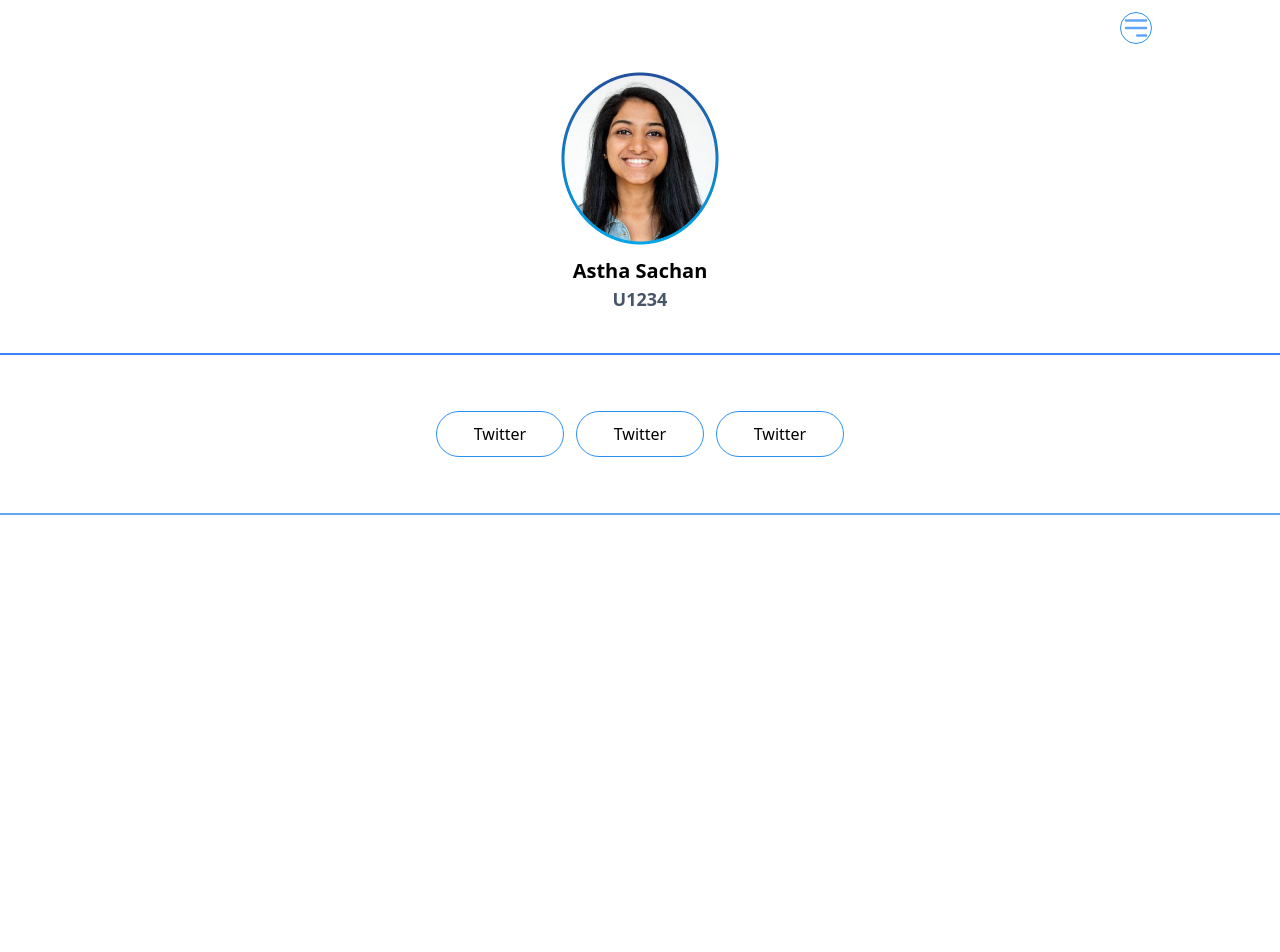
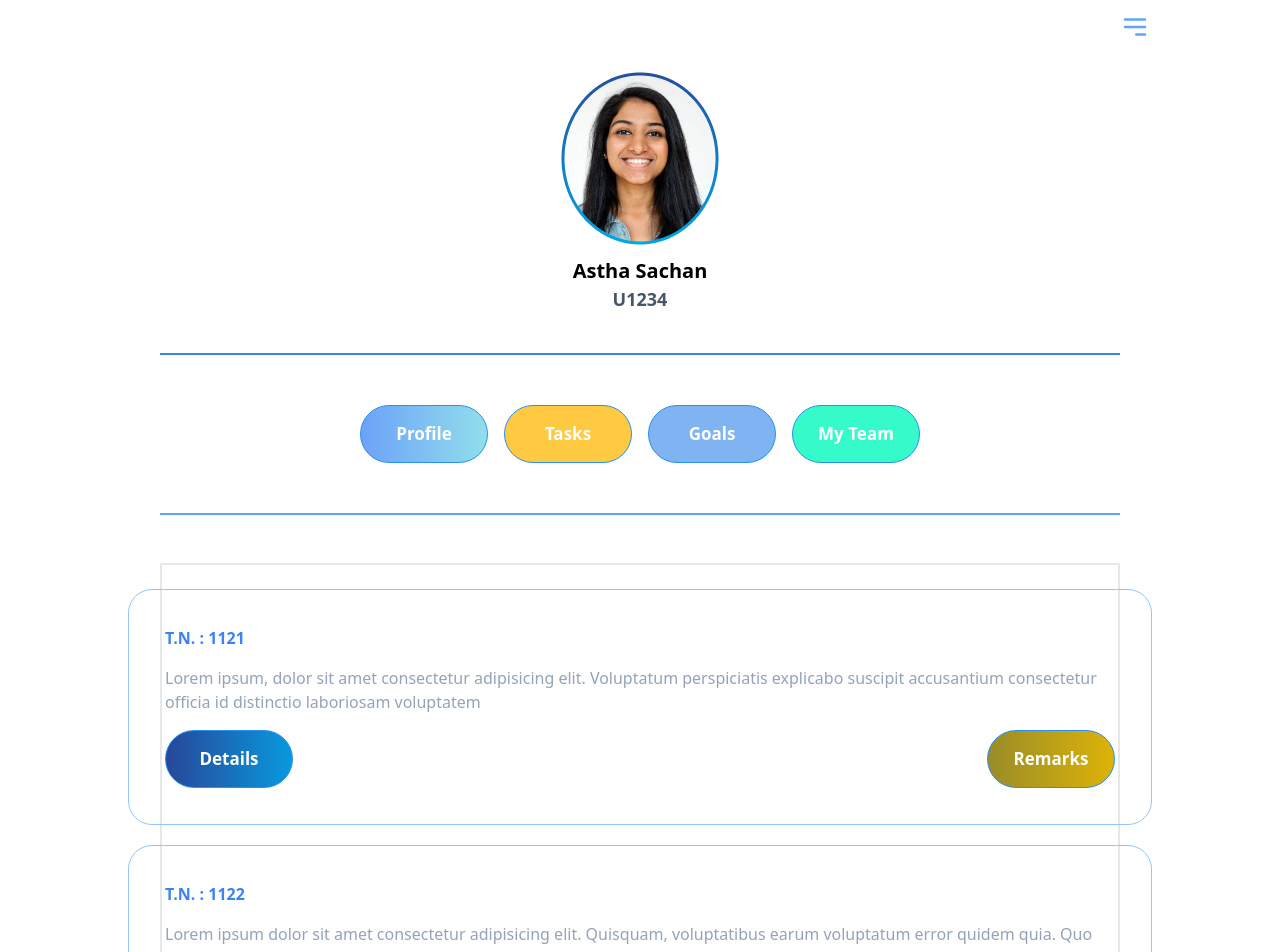
Before and after one commit to shamshadhusain3/TaskFlow, a React (Vite) app: page /dashboard in a window 1280 px wide. Shown: the top 952 px of the page. Before the commit the page ends 800 px from the top, so only its background shows below. Built offline with nearby package versions, Linux system fonts and the light colour scheme.

Commit message:
added taskcard, task section and profile section

```diff
--- a/src/App.jsx
+++ b/src/App.jsx
@@ -4,7 +4,7 @@ import './App.css'
 
 import LandingPage from './components/landingPage/LandingPage'
 import { BrowserRouter, Route, Routes } from 'react-router-dom'
-import Dashboard from './components/Dashboard'
+import Dashboard from './components/task/dashboard/Dashboard'
 
 
 
@@ -14,11 +14,13 @@ function App() {
 
   return (
    <BrowserRouter>
+   <main className='md:mx-11 xl:mx-40'>
    <Routes>
-    <Route path="/" element={<LandingPage />} />
+   <Route path="/" element={<LandingPage />} />
     <Route path="/dashboard" element={<Dashboard />} />
     {/* <Route path="/contact" element={<ContactPage />} /> */}
    </Routes>
+   </main>
 
    </BrowserRouter>
   )
--- a/src/components/Dashboard.jsx
+++ /dev/null
@@ -1,46 +0,0 @@
-import React from 'react'
-import Navbar from './header/Navbar'
-import Header from './header/Header'
-import { Button } from './ui/miniComponents/button/Button'
-
-function Dashboard() {
-  return (
-    <div>
-        <Header navTitle='Dashboard'/>
-        <Navbar/>
-        <div className="container">
-            <div className="user-detail h-1/3 w-full p-10 flex flex-col gap-3 items-center justify-center mt-[2rem] border-b-2 border-blue-500">
-                <div className="img">
-                <img src="images/userImage.png" alt="userPhoto" />
-                </div>
-                <div className="userDetail flex flex-col justify-center items-center">
-                  <h1 className='user-name font-bold text-xl '>Astha Sachan</h1>
-                  <h1 className="user-id text-slate-600 font-semibold text-lg">U1234</h1>
-                  </div>
-            </div>
-            <div className="buttonSection h-[20vh] w-full border-b-2 border-blue-400 btn-container flex justify-center items-center gap-3">
-
-                <Button
-                //  text="Profile"
-                // bg="bg-blue-300"
-                // border="border-blue-500"
-                />
-                <Button
-                //  text="Profile"
-                // bg="bg-blue-300"
-                // border="border-blue-500"
-                />
-                <Button
-                //  text="Profile"
-                // bg="bg-blue-300"
-                // border="border-blue-500"
-                />
-
-
-            </div>
-        </div>
-    </div>
-  )
-}
-
-export default Dashboard
--- a/src/components/header/Navbar.jsx
+++ b/src/components/header/Navbar.jsx
@@ -1,6 +1,7 @@
 import React, { useEffect, useState } from "react";
 import { HiOutlineMenuAlt3, HiOutlineX } from "react-icons/hi";
 import Header from "./Header";
+import { StyleButton } from "../ui/miniComponents/button/StyleButton";
 
 function Navbar() {
   const [isRightHanded, setisRightHanded] = useState(false);
@@ -66,6 +67,7 @@ function Navbar() {
           </ul>
         </div>
         <div className={`btn flex pb-4  ${isRightHanded ? 'justify-end' : 'justify-start'} px-4`}>
+
           <button
             className="px-[14px] py-[10px] bg-white rounded-md"
             onClick={() => setisRightHanded(!isRightHanded)}
--- a/src/components/landingPage/LandingPage.jsx
+++ b/src/components/landingPage/LandingPage.jsx
@@ -14,7 +14,7 @@ import EyeContainer from '../ui/EyeContainer'
 
 function LandingPage() {
   return (
-    <main className='md:mx-11 xl:mx-40' >
+    <div  >
   <Header navTitle="TaskFlow" />
 
 
@@ -54,7 +54,7 @@ function LandingPage() {
 
 {/* Footer */}
 <Footer/>
-   </main>
+   </div>
   )
 }
 
--- /dev/null
+++ b/src/components/task/TaskCard.jsx
@@ -0,0 +1,32 @@
+import React from 'react'
+import { StyleButton } from '../ui/miniComponents/button/StyleButton'
+
+function TaskCard({taskNo,description}) {
+  return (
+    <div className='w-[80vw]  border border-blue-300 rounded-3xl p-9 flex flex-col gap-4' >
+        <div className="taskNo font-semibold">
+            <h1 className="text-blue-500">T.N. : <span>{taskNo}</span></h1>
+        </div>
+        <div className="taskDescription text-slate-400">
+            {description}
+        </div>
+        <div className="taskBtn flex gap-4 justify-between items-center  md:gap-4  ">
+             <StyleButton
+                bg='bg-gradient-to-r from-[#284799] to-[#0899DE]'
+                 text="Details"
+                hover="yellow"
+                border="border-['#996F03']"
+                />
+                <StyleButton
+                    bg='bg-gradient-to-r from-[#998C28] to-[#DEB308]'
+                 text="Remarks"
+                hover="green"
+                border="border-['#0DA882']"
+                />
+             </div>
+
+    </div>
+  )
+}
+
+export default TaskCard
--- /dev/null
+++ b/src/components/task/dashboard/Dashboard.jsx
@@ -0,0 +1,68 @@
+import React from 'react'
+import Navbar from '../../header/Navbar'
+import Header from '../../header/Header'
+import { StyleButton } from '../../ui/miniComponents/button/StyleButton'
+import TaskCard from '../TaskCard'
+import Task from './Task'
+import UpcomingEvents from './UpcomingEvents'
+import Profile from './Profile'
+
+function Dashboard() {
+  return (
+    <div>
+        <Header navTitle='Dashboard'/>
+        <Navbar/>
+        <div className="container">
+            <div className="user-detail h-1/3 w-full p-10 flex flex-col gap-3 items-center justify-center mt-[2rem] border-b-2 border-blue-500">
+                <div className="img">
+                <img src="images/userImage.png" alt="userPhoto" />
+                </div>
+                <div className="userDetail flex flex-col justify-center items-center">
+                  <h1 className='user-name font-bold text-xl '>Astha Sachan</h1>
+                  <h1 className="user-id text-slate-600 font-semibold text-lg">U1234</h1>
+                  </div>
+            </div>
+            <div className="buttonSection h-[20vh] w-full border-b-2 border-blue-400 btn-container flex justify-center items-center flex-wrap gap-x-4">
+
+
+             <div className="flex gap-4 md:gap-4">
+             <StyleButton
+                bg='bg-light-blue-gradient'
+                 text="Profile"
+                hover="blue"
+                border="border-['#254898']"
+                />
+                <StyleButton
+                    bg='bg-[#FFCA42]'
+                 text="Tasks"
+                hover="sky"
+                border="border-['#186AB5']"
+                />
+             </div>
+             <div className="flex gap-4 md:gap-4">
+             <StyleButton
+                bg='bg-[#7FB3F1]'
+                 text="Goals"
+                hover="yellow"
+                border="border-['#996F03']"
+                />
+                <StyleButton
+                    bg='bg-[#35FBCB]'
+                 text="My Team"
+                hover="green"
+                border="border-['#0DA882']"
+                />
+             </div>
+
+
+            </div>
+        </div>
+        <Task/>
+        <Profile/>
+        <UpcomingEvents/>
+
+    </div>
+  )
+}
+
+export default Dashboard
--- /dev/null
+++ b/src/components/task/dashboard/Profile.jsx
@@ -0,0 +1,27 @@
+import React from 'react'
+
+function Profile() {
+  return (
+    <div className="p-8">
+  <div className="max-w-sm mx-auto bg-card rounded-lg shadow-lg p-6">
+  <div className="flex items-center mb-4">
+    <img className="w-16 h-16 rounded-full mr-4" src="https://placehold.co/64x64" alt="Profile Picture" />
+    <div>
+      <h2 className="text-lg font-semibold text-foreground">Profile</h2>
+      <button className="bg-secondary text-secondary-foreground hover:bg-secondary/80 text-sm px-2 py-1 rounded">Update Pic</button>
+    </div>
+  </div>
+  <div className="text-muted-foreground mb-2">
+    <p><strong>Name:</strong> Astha Sachan</p>
+    <p><strong>EmpId:</strong> U2325</p>
+    <p><strong>Email:</strong> sachan***@gmail.com</p>
+    <p><strong>Password:</strong> U2325</p>
+    <p><strong>Phone:</strong> 885*****22</p>
+  </div>
+  <button className="bg-primary text-primary-foreground hover:bg-primary/80 w-full py-2 rounded">Update</button>
+</div>
+  </div>
+  )
+}
+
+export default Profile
--- /dev/null
+++ b/src/components/task/dashboard/Task.jsx
@@ -0,0 +1,21 @@
+import React from 'react'
+import TaskCard from '../TaskCard'
+
+function Task() {
+  return (
+    <div className="card-container flex flex-col justify-center items-center mt-12 gap-5 border-2 border-b-blue-500 mb-5 py-6">
+          <TaskCard
+          taskNo='1121'
+          description='Lorem ipsum, dolor sit amet consectetur adipisicing elit. Voluptatum perspiciatis explicabo suscipit accusantium consectetur officia id distinctio laboriosam voluptatem '
+          />
+          <TaskCard
+          taskNo='1122'
+          description='Lorem ipsum dolor sit amet consectetur adipisicing elit. Quisquam, voluptatibus earum voluptatum error quidem quia. Quo perspiciatis, quisquam voluptatum nobis veniam minus.'
+          />
+
+
+        </div>
+  )
+}
+
+export default Task
--- /dev/null
+++ b/src/components/task/dashboard/UpcomingEvents.jsx
@@ -0,0 +1,28 @@
+import React from 'react';
+
+const events = [
+  { id: 1, title: 'React Conference', date: '2024-09-15', location: 'San Francisco, CA' },
+  { id: 2, title: 'Tailwind CSS Workshop', date: '2024-10-05', location: 'New York, NY' },
+  { id: 3, title: 'JavaScript Summit', date: '2024-11-20', location: 'Austin, TX' },
+];
+
+const UpcomingEvents = () => {
+  return (
+    <div className="max-w-4xl mx-auto p-6 text-blue-500">
+      <h2 className="text-2xl font-bold mb-4">Upcoming Events</h2>
+      <div className="bg-white shadow-md rounded-lg overflow-hidden">
+        <ul className="divide-y divide-gray-200">
+          {events.map(event => (
+            <li key={event.id} className="p-4 hover:bg-gray-100 transition">
+              <h3 className="text-lg font-semibold">{event.title}</h3>
+              <p className="text-gray-600">{new Date(event.date).toLocaleDateString()}</p>
+              <p className="text-gray-500">{event.location}</p>
+            </li>
+          ))}
+        </ul>
+      </div>
+    </div>
+  );
+};
+
+export default UpcomingEvents;
--- a/src/components/ui/miniComponents/button/Button.jsx
+++ b/src/components/ui/miniComponents/button/StyleButton.jsx
@@ -1,14 +1,15 @@
-import React from 'react';
-import "./button.css"
+import React, { useState } from 'react';
+import "./style-button.css"
 
-export const Button = () => {
+export const StyleButton = ({text,bg,border,hover}) => {
+  const [isBtnWhite, setisBtnWhite] = useState(true)
   return (
     /* From Uiverse.io by mrhyddenn */
-<button className='w-32 flex justify-center items-center'>
+<button className={`w-32 flex justify-center items-center newBtn rounded-full ${bg} ${hover}   hover:${border} hover:border group  `}>
     {/* <svg viewBox="0 0 16 16" className="bi bi-twitter p-5" fill="currentColor" height="18" width="18" xmlns="http://www.w3.org/2000/svg">
         <path d="M5.026 15c6.038 0 9.341-5.003 9.341-9.334 0-.14 0-.282-.006-.422A6.685 6.685 0 0 0 16 3.542a6.658 6.658 0 0 1-1.889.518 3.301 3.301 0 0 0 1.447-1.817 6.533 6.533 0 0 1-2.087.793A3.286 3.286 0 0 0 7.875 6.03a9.325 9.325 0 0 1-6.767-3.429 3.289 3.289 0 0 0 1.018 4.382A3.323 3.323 0 0 1 .64 6.575v.045a3.288 3.288 0 0 0 2.632 3.218 3.203 3.203 0 0 1-.865.115 3.23 3.23 0 0 1-.614-.057 3.283 3.283 0 0 0 3.067 2.277A6.588 6.588 0 0 1 .78 13.58a6.32 6.32 0 0 1-.78-.045A9.344 9.344 0 0 0 5.026 15z"></path>
     </svg> */}
-    <span>Twitter</span>
+    <span className='group-hover:scale-110 transition-all ease-in-out duration-500'>{text}</span>
 </button>
   );
 };
--- a/src/components/ui/miniComponents/button/button.css
+++ b/src/components/ui/miniComponents/button/style-button.css
@@ -1,5 +1,5 @@
 /* From Uiverse.io by mrhyddenn */
-button {
+.newBtn {
   background: transparent;
   position: relative;
   padding: 5px 15px;
@@ -13,16 +13,16 @@ button {
   border-radius: 25px;
   outline: none;
   overflow: hidden;
-  color: rgb(40, 144, 241);
+  color: rgb(255, 255, 255);
   transition: color 0.3s 0.1s ease-out;
   text-align: center;
 }
 
-button span {
+.newBtn span {
   margin: 10px;
 }
 
-button::before {
+.newBtn::before {
   position: absolute;
   top: 0;
   left: 0;
@@ -40,11 +40,25 @@ button::before {
   z-index: -1;
 }
 
-button:hover {
+.newBtn:hover {
   color: #fff;
   border: 1px solid rgb(40, 144, 241);
 }
+.newBtnWhite:hover {
+  color: rgb(40, 144, 241);
 
-button:hover::before {
-  box-shadow: inset 0 0 0 10em rgb(40, 144, 241);
+  border: 1px solid rgb(40, 144, 241);
 }
+
+.yellow:hover::before {
+  box-shadow: inset 0 0 0 10em #FFCA42;
+}
+.blue:hover::before {
+  box-shadow: inset 0 0 0 10em  var(--hover-color, #2890f1);
+}
+.sky:hover::before {
+  box-shadow: inset 0 0 0 10em #7FB3F1;
+}
+.green:hover::before {
+  box-shadow: inset 0 0 0 10em #35FBCB;
+}
```
